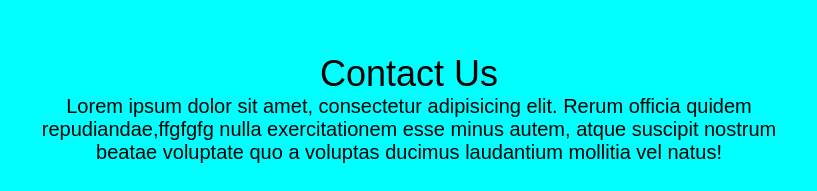
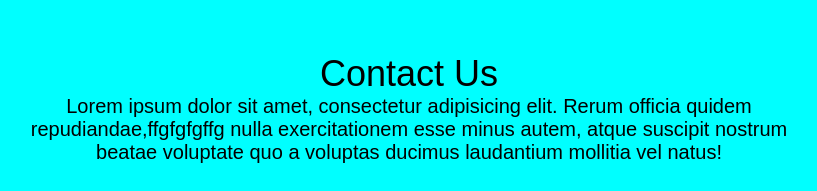
Before and after one commit to 206724/ProjectTwo, a plain HTML site: page contact.html in a window 1280 px wide. Shown: the part 199-390 px from the top of the page, without its empty margins (231-1048 px from the left). Drawn offline with Linux system fonts and the light colour scheme.

Commit message:
my third commit

```diff
--- a/contact.html
+++ b/contact.html
@@ -11,7 +11,7 @@
     <section class="Contact">
         <div class="content">
             <h2>Contact Us</h2>
-            <p> Lorem ipsum dolor sit amet, consectetur adipisicing elit. Rerum officia quidem repudiandae,ffgfgfg
+            <p> Lorem ipsum dolor sit amet, consectetur adipisicing elit. Rerum officia quidem repudiandae,ffgfgfgffg
                  nulla exercitationem esse minus autem, atque suscipit nostrum beatae voluptate quo a voluptas ducimus laudantium mollitia vel natus!</p>
         </div>
 
```
